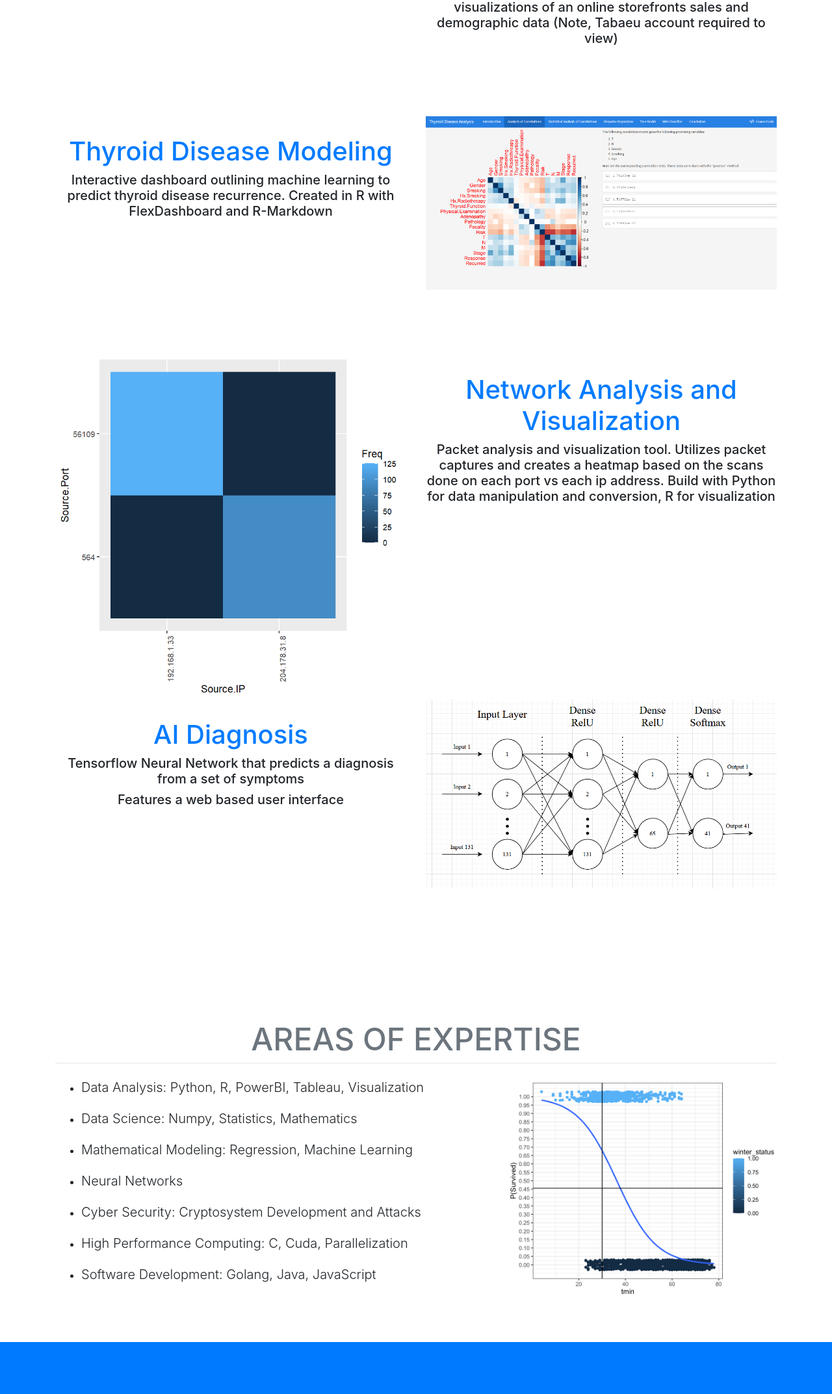
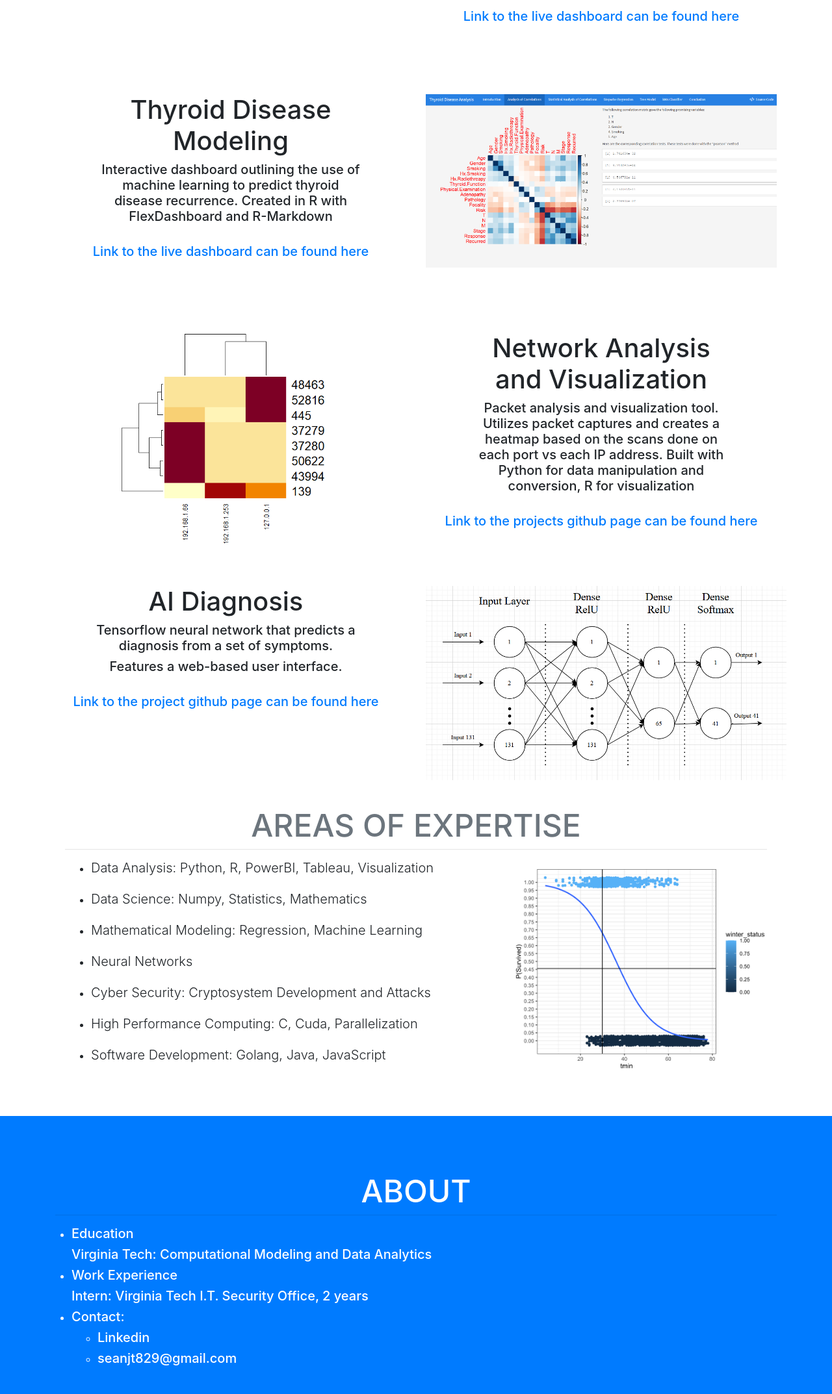
Before and after one commit to seant4/seant4.github.io, a website with bundled scripts: page index.html in a window 1280 px wide. Shown: the part 654-2800 px from the top of the page at 65% size. Built offline with nearby package versions, Linux system fonts and the light colour scheme.

Commit message:
Formatting fixes

```diff
--- a/index.html
+++ b/index.html
@@ -58,9 +58,9 @@
     </nav>
 
     <!-- Header -->
-    <div class="jumbotron jumbotron-fluid">
+    <div class="jumbotron jumbotron-fluid", style="padding-bottom: 30px">
       <div class="container">
-        <h1 class="display-4", style="text-align: center; padding-top: 25px;">Sean Theisen</h1>
+        <h1 class="display-4", style="text-align: center; padding-top: 25px; ">Sean Theisen</h1>
         <p class="lead", style="text-align: center;">Data Analyst turning datasets into actionable insights</p>
       </div>
     </div>
@@ -68,19 +68,20 @@
     <!-- Portfolio Grid Section -->
     <section class="portfolio" id="portfolio">
       <div class="container">
-        <h2 class="text-center text-uppercase text-secondary mb-0"><a href=https://github.com/seant4>Projects</a></h2>
+        <h2 class="text-center text-uppercase text-secondary mb-0">Project Experience</h2>
         <hr style="height:100">
         <div class="row", style="padding-top:20px; padding-bottom: 50px;">
           <div style="flex: 1; text-align: right; padding-left: 20px;">
-            <video style="max-width: 100%; height: auto;" autoplay muted>
+            <video style="max-width: 100%; height: auto;" autoplay muted controls>
               <source src="/img/exv.mp4" type="video/mp4">
             </video>
             <i style="text-align: center;">Personal Tablaeu Project</i>
           </div>
           <div class="col-md-6">
             <a class="portfolio-item d-block mx-auto">
-              <h1 style="text-align: center;" ><a href="https://us-east-1.online.tableau.com/t/seanjtheisen063acb751a/views/Dashboard/Dashboard1?:origin=card_share_link&:embed=n">Online Storefront Dashboard</a></h1>
-              <h5 style="text-align: center;">Interactive dashboard created in Tableau that provides visualizations of an online storefronts sales and demographic data (Note, Tabaeu account required to view)</h5>
+              <h1 style="text-align: center;" >Online Storefront Dashboard</h1>
+              <h5 style="text-align: center;">Interactive dashboard created in Tableau that provides visualizations of online storefront sales and demographic data.</h5>
+              <h5 style="text-align: center;"> <a href="https://tabsoft.co/45joFpm">Link to the live dashboard can be found here</a></h5>
             </a>
           </div>
 
@@ -88,8 +89,9 @@
           <div class="row", style="padding-top:50px; padding-bottom: 50px;">
           <div class="col-md-6">
             <a class="portfolio-item d-block mx-auto">
-              <h1 style="text-align: center;" ><a href="pages/tddash.html">Thyroid Disease Modeling</a></h1>
-              <h5 style="text-align: center;">Interactive dashboard outlining machine learning to predict thyroid disease recurrence. Created in R with FlexDashboard and R-Markdown</h5>
+              <h1 style="text-align: center;" >Thyroid Disease Modeling</h1>
+              <h5 style="text-align: center;">Interactive dashboard outlining the use of machine learning to predict thyroid disease recurrence. Created in R with FlexDashboard and R-Markdown</h5>
+              <h5 style="text-align: center;"> <a href="pages/tddash.html">Link to the live dashboard can be found here</a></h5>
             </a>
           </div>
           <div class="col-md-6">
@@ -98,29 +100,30 @@
         </div>
         <div class="row", style="padding-top:50px; padding-bottom: 50px;">
           <div class="col-md-6">
-            <img src="img/examples/net.png", style="max-width: 100%; max-height: 100%;" />
-          </div>
-          <div class="col-md-6">
-            <a class="portfolio-item d-block mx-auto" href="#portfolio-modal-3">
-              <h1 style="text-align: center;" ><a href="https://github.com/seant4/Network_Security_Analysis">Network Analysis and Visualization</a></h1>
-              <h5 style="text-align: center;">Packet analysis and visualization tool. Utilizes packet captures and creates a heatmap based on the scans done on each port vs each ip address. Build with Python for data manipulation and conversion, R for visualization</h5>
-            </a>
+            <img src="img/examples/net2.png", style="max-width: 100%; max-height: 100%;" />
           </div>
           <div class="col-md-6">
             <a class="portfolio-item d-block mx-auto">
-              <h1 style="text-align: center;" ><a href="https://github.com/seant4/ai_diagnosis/tree/master">AI Diagnosis</a></h1>
-              <h5 style="text-align: center;">Tensorflow Neural Network that predicts a diagnosis from a set of symptoms</h5>
-              <h5 style="text-align: center;">Features a web based user interface</h5>
+              <h1 style="text-align: center;">Network Analysis and Visualization</h1>
+              <h5 style="text-align: center;">Packet analysis and visualization tool. Utilizes packet captures and creates a heatmap based on the scans done on each port vs each IP address. Built with Python for data manipulation and conversion, R for visualization</h5>
+              <h5 style="text-align: center;"><a href="https://github.com/seant4/Network_Security_Analysis"> Link to the projects github page can be found here </a></h5>
+            </a>
+          </div>
+          <div class="row", style="padding-top:50px; ">
+          <div class="col-md-6">
+            <a class="portfolio-item d-block mx-auto">
+              <h1 style="text-align: center;">AI Diagnosis</h1>
+              <h5 style="text-align: center;">Tensorflow neural network that predicts a diagnosis from a set of symptoms.</h5>
+              <h5 style="text-align: center;">Features a web-based user interface.</h5>
+              <h5 style="text-align: center;"><a href="https://github.com/seant4/ai_diagnosis/tree/master">Link to the project github page can be found here</a></h5>
             </a>
           </div>
           <div class="col-md-6">
             <img src="img/examples/nn.png", style="max-width: 100%; max-height: 100%;" />
           </div>
         </div>
-        </section>
-    <!-- Areas of Interest Grid Section -->
-    <section class="portfolio" id="interest">
-      <div class="container">
+        </div>
+        <div class="container", id="interest">
           <h2 class="text-center text-uppercase text-secondary mb-0"><a >Areas of Expertise</a></h2>
           <hr>
           <div style="display: flex; justify-content: space-between; align-items: center;">
@@ -144,19 +147,25 @@
           </div>
           </div>
         </section>
+    <!-- Areas of Interest Grid Section -->
     <!-- About Section -->
     <section class="bg-primary text-white mb-0" id="about">
       <div class="container">
         <h2 class="text-center text-uppercase text-white">About</h2>
-        <h3 class="text-center text-uppercase text-white"><a href = https://github.com/seant4/ style="color: white">Github</a></h3>
         <hr>
         <div class="row">
-          <div class="col-lg-4 ml-auto">
-            <p class="lead">Data Analyst/Scientist with experience in Computer Vision,Predictive Modeling, and Cyber Security.</p>
-          </div>
-          <div class="col-lg-4 mr-auto">
-            <p class="lead">2 years of professional experience in Cyber Security doing research and Data Visualizations</p>
-          </div>
+            <ul>
+              <li><h5>Education</h5></li>
+              <h5>Virginia Tech: Computational Modeling and Data Analytics</h5>
+              <li><h5>Work Experience</h5></li>
+              <h5>Intern: Virginia Tech I.T. Security Office, 2 years</h5>
+              <li><h5>Contact:</h5></li>
+              <ul>
+                <li><h5><a href="https://www.linkedin.com/in/sean-theisen/", style="color:white">Linkedin</a></h5></li>
+                <li><h5>seanjt829@gmail.com</h5></li>
+              </ul>
+
+            </ul>
         </div>
         <div class="text-center mt-4">
           <!a class="btn btn-xl btn-outline-light" href="#"!>
@@ -166,29 +175,6 @@
         </div>
       </div>
     </section>
-
-    <!-- Contact Section -->
-
-
-    <!-- Footer -->
-    <footer class="footer text-center">
-
-    </footer>
-
-    <div class="copyright py-4 text-center text-white">
-      <div class="container">
-        <small></small>
-      </div>
-    </div>
-
-    <!-- Scroll to Top Button (Only visible on small and extra-small screen sizes) -->
-    <div class="scroll-to-top d-lg-none position-fixed ">
-      <a class="js-scroll-trigger d-block text-center text-white rounded" href="#page-top">
-        <i class="fa fa-chevron-up"></i>
-      </a>
-    </div>
-
-
 
     <!-- Bootstrap core JavaScript -->
     <script src="vendor/jquery/jquery.min.js"></script>
```
Also changed, not shown: img/examples/net2.png (added). Lines whose indentation alone changed are shown as unchanged.
